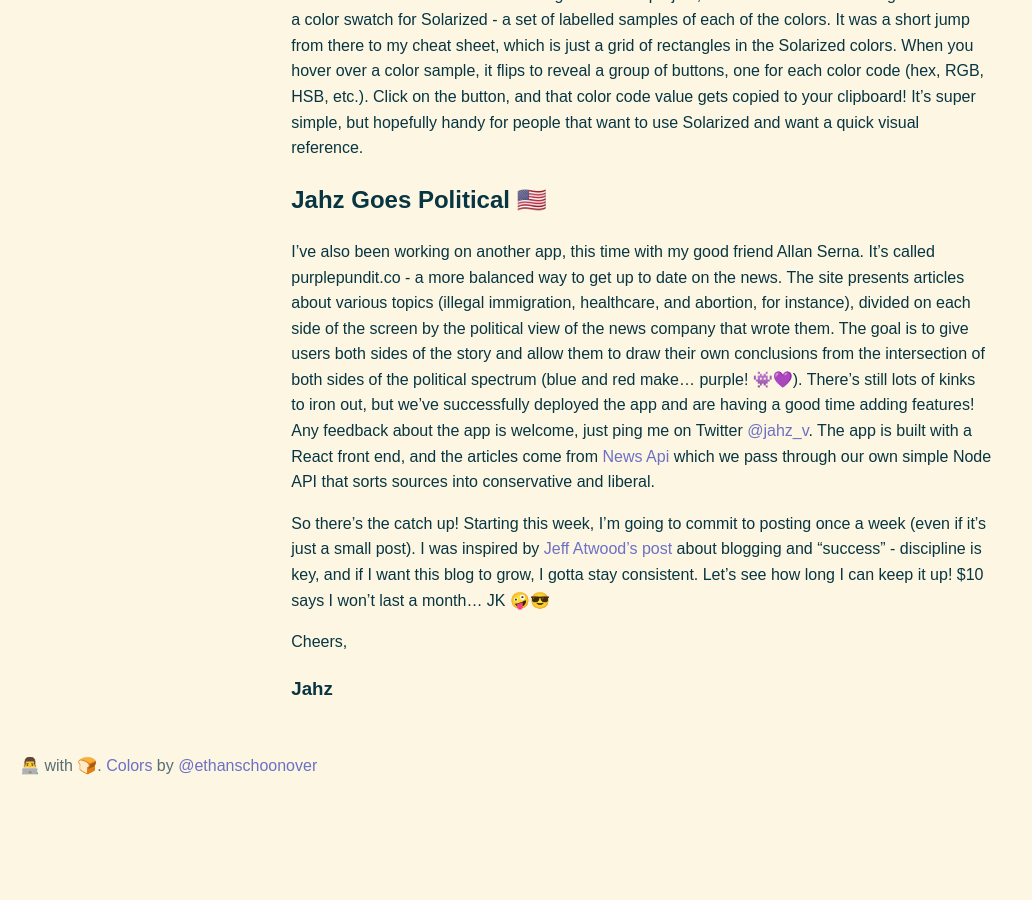
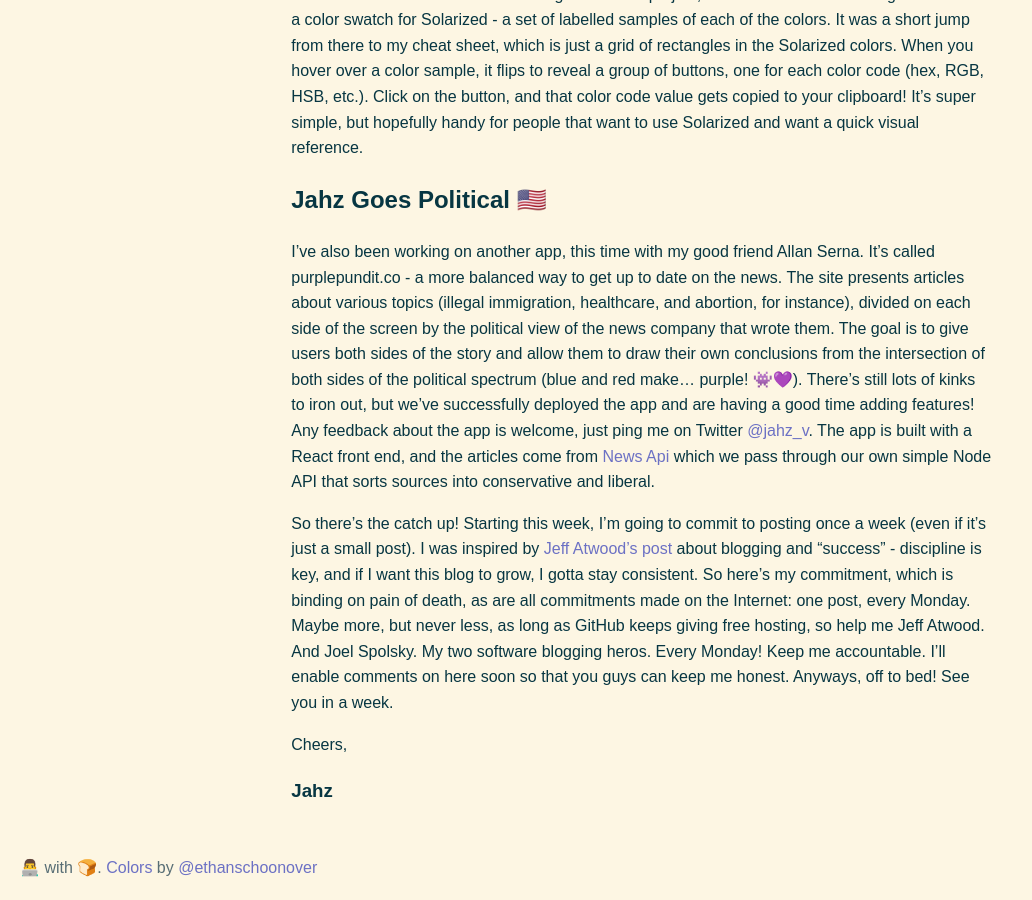
Before and after one commit to jahzielv/jahzielv.github.io, a Jekyll site: the page built from _posts/2019-03-11-updates.md, in a window 1280 px wide and 900 px high, scrolled down 588 px. Shown: the whole window, without its empty margins (0-1032 px from the left). Built offline with Jekyll 4.4.1, drawn with Linux system fonts in a browser that asks for light colours; before the commit the page ends 1386 px from its top, so only the background shows below that.

Commit message:
more post edits

```diff
--- a/_posts/2019-03-11-updates.md
+++ b/_posts/2019-03-11-updates.md
@@ -15,7 +15,7 @@ Anyways, here's a post about yet another app. My latest creation is called [Sola
 
 I've also been working on another app, this time with my good friend Allan Serna. It's called purplepundit.co - a more balanced way to get up to date on the news. The site presents articles about various topics (illegal immigration, healthcare, and abortion, for instance), divided on each side of the screen by the political view of the news company that wrote them. The goal is to give users both sides of the story and allow them to draw their own conclusions from the intersection of both sides of the political spectrum (blue and red make... purple! 👾💜). There's still lots of kinks to iron out, but we've successfully deployed the app and are having a good time adding features! Any feedback about the app is welcome, just ping me on Twitter [@jahz_v](https://twitter.com/jahz_v). The app is built with a React front end, and the articles come from [News Api](https://newsapi.org/) which we pass through our own simple Node API that sorts sources into conservative and liberal.
 
-So there's the catch up! Starting this week, I'm going to commit to posting once a week (even if it's just a small post). I was inspired by [Jeff Atwood's post](https://blog.codinghorror.com/overnight-success-it-takes-years/) about blogging and "success" - discipline is key, and if I want this blog to grow, I gotta stay consistent. Let's see how long I can keep it up! \$10 says I won't last a month... JK 🤪😎
+So there's the catch up! Starting this week, I'm going to commit to posting once a week (even if it's just a small post). I was inspired by [Jeff Atwood's post](https://blog.codinghorror.com/overnight-success-it-takes-years/) about blogging and "success" - discipline is key, and if I want this blog to grow, I gotta stay consistent. So here's my commitment, which is binding on pain of death, as are all commitments made on the Internet: one post, every Monday. Maybe more, but never less, as long as GitHub keeps giving free hosting, so help me Jeff Atwood. And Joel Spolsky. My two software blogging heros. Every Monday! Keep me accountable. I'll enable comments on here soon so that you guys can keep me honest. Anyways, off to bed! See you in a week.
 
 Cheers,
 
```
